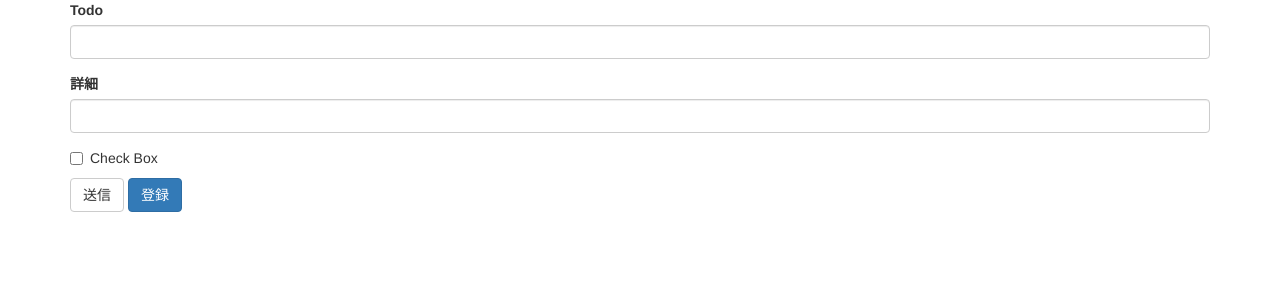
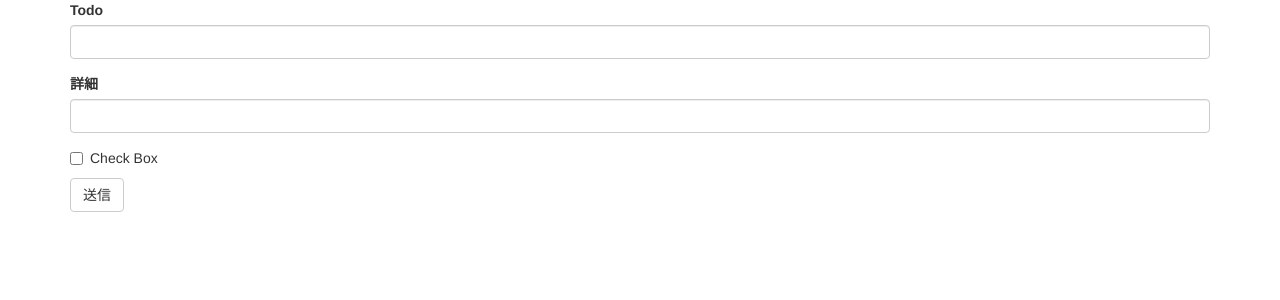
Before and after one commit to popolocrois123/flask_todo_app, a Flask app: page / in a window 1280 px wide. Shown: the top 300 px of the page. Run offline with Flask 3, Linux system fonts and the light colour scheme; some libraries are stand-ins or nearby versions.

Commit message:
complete wtf bootstrap

```diff
--- a/templates/index.html
+++ b/templates/index.html
@@ -13,7 +13,7 @@
     <form method="POST" action="/">
         <dl>
             {{ wtf.quick_form(form) }}
-            <input class="btn btn-primary" type="submit" value="登録">
+            <!-- <input class="btn btn-primary" type="submit" value="登録"> -->
         </dl>
     </form>
 </div>
```
